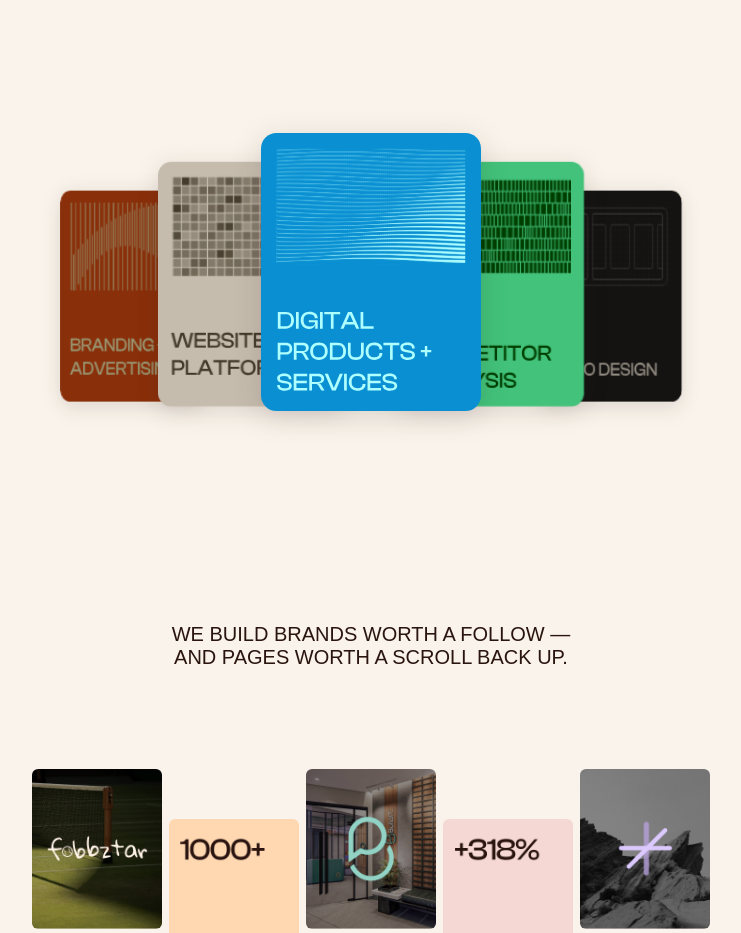
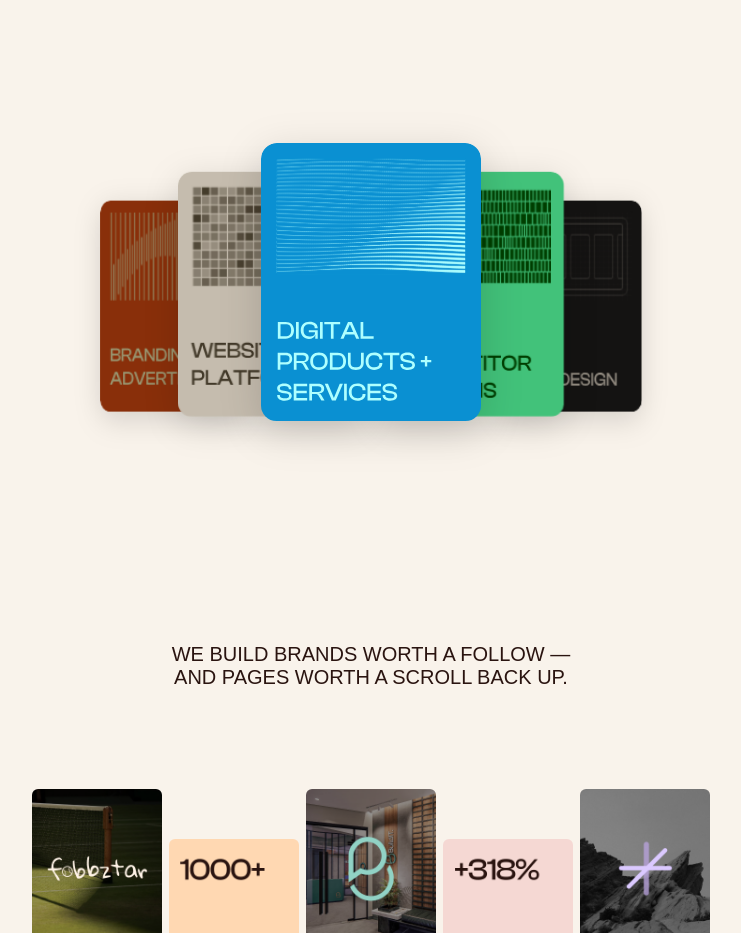
Before and after one commit to annaskhan-dev/RCHYstudio, a React (Vite) app: page / in a window 1280 px wide. Shown: the part 1000-1933 px from the top of the page, without its empty margins (269-1010 px from the left). Built offline with nearby package versions, Linux system fonts and the light colour scheme.

Commit message:
Fix hero section alignment and class naming

```diff
--- a/src/components/cards.module.css
+++ b/src/components/cards.module.css
@@ -45,7 +45,7 @@
   align-items: center;
   width: 100%;
   max-width: 1000px;
-  height: 500px; /* Increased to fit larger cards */
+  height: 520px;
   perspective: 1600px;
   z-index: 15;
 }
@@ -80,23 +80,35 @@
 
 .cardWrapper {
   position: absolute;
-  width: 220px; /* NEW SIZE */
-  height: 480px; /* NEW SIZE */
+  width: 220px;
+  height: 480px;
+
+  /* Transparent background to show cards directly */
   background: transparent !important;
+
+  /* Rounded corners for the card shape */
+  border-radius: 16px;
+  overflow: hidden;
+
   display: flex;
   flex-direction: column;
   align-items: center;
   justify-content: center;
   perspective: 1000px;
 
-  /* Increased spacing to 120px to prevent excessive overlap with new size */
+  /*
+     STACKING LOGIC:
+     translateX(100px) creates the overlap.
+     rotateY(-16deg) adds the deck angle.
+  */
   transform:
-    translateX(calc(var(--offset) * 120px + var(--drag-offset)))
+    translateX(calc(var(--offset) * 100px + var(--drag-offset)))
     translateZ(calc(var(--abs-offset) * -60px))
     rotateY(calc(var(--offset) * -16deg))
     scale(calc(1 - var(--abs-offset) * 0.12));
 
-  filter: brightness(calc(1 - var(--abs-offset) * 0.2)) drop-shadow(0 6px 14px rgba(42, 20, 16, 0.14));
+  /* Using drop-shadow on the container to shadow the card images */
+  filter: brightness(calc(1 - var(--abs-offset) * 0.2)) drop-shadow(0 10px 20px rgba(0, 0, 0, 0.15));
 
   transition:
     transform 0.4s cubic-bezier(0.2, 0.8, 0.2, 1),
@@ -110,7 +122,7 @@
 .cardInner {
   position: relative;
   width: 100%;
-  height: 480px; /* Match wrapper height */
+  height: 480px;
   transform-style: preserve-3d;
   transition: transform 0.6s cubic-bezier(0.4, 0, 0.2, 1);
 }
@@ -145,7 +157,7 @@
 .interactionOverlay {
   position: absolute;
   width: 100%;
-  height: 480px; /* Match new card height */
+  height: 480px;
   display: flex;
   align-items: center;
   justify-content: center;
@@ -154,12 +166,12 @@
 
 .hitZone {
   position: absolute;
-  width: 220px; /* Match new card width */
-  height: 480px; /* Match new card height */
+  width: 220px;
+  height: 480px;
   cursor: pointer;
   background: transparent;
-  /* Sync with the new 120px spacing */
-  transform: translateX(calc(var(--offset) * 120px));
+  /* Sync with the 100px used in cardWrapper */
+  transform: translateX(calc(var(--offset) * 100px));
   z-index: 1;
 }
 
@@ -170,7 +182,7 @@
 }
 
 /* =========================================================
-   MOBILE RESPONSIVE OVERRIDES (Unchanged as requested)
+   MOBILE RESPONSIVE OVERRIDES
    ========================================================= */
 @media (max-width: 768px) {
   .cardsSection {
```
